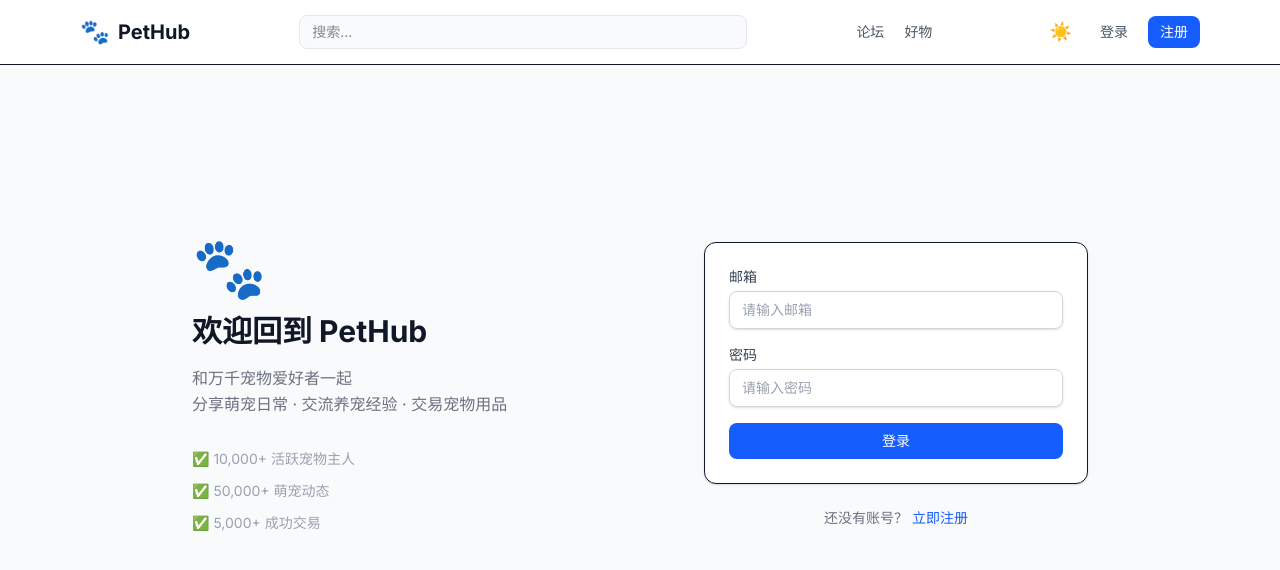
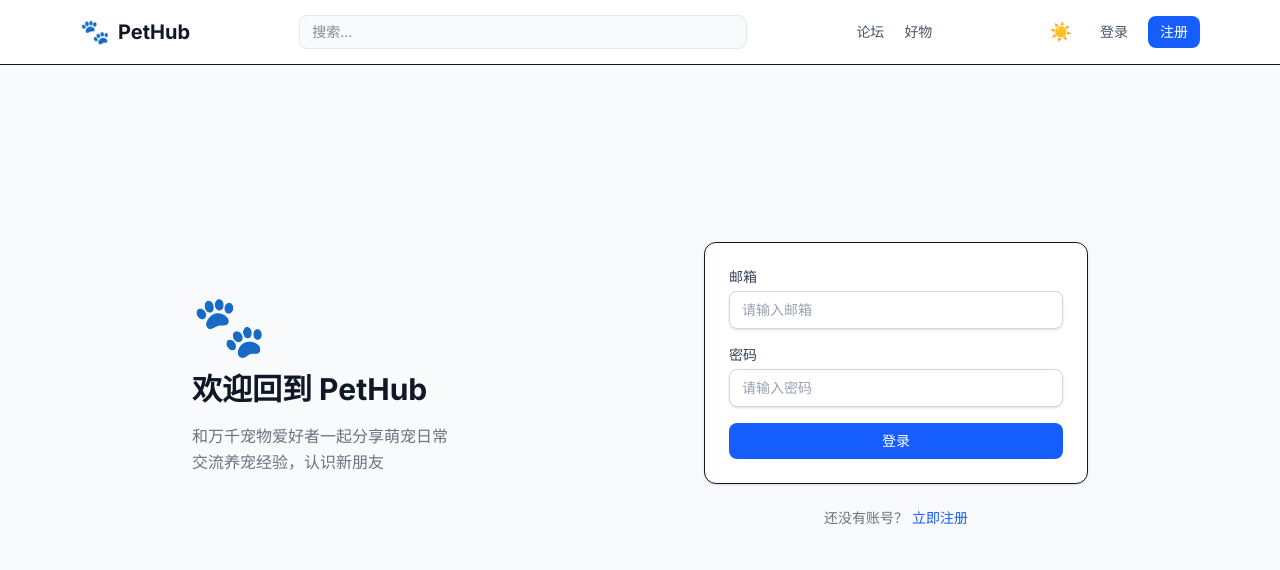
Before and after one commit to BobNill0215/PetHub, a Next.js app in the folder frontend/: page /login in a window 1280 px wide. Shown: the top 570 px of the page. Built offline with nearby package versions, Linux system fonts and the light colour scheme.

Commit message:
fix: login redirect - use window.location.href and auto-redirect on login page

```diff
--- a/frontend/src/app/login/page.tsx
+++ b/frontend/src/app/login/page.tsx
@@ -1,7 +1,21 @@
+'use client';
+
+import { useEffect } from 'react';
+import { useRouter } from 'next/navigation';
 import Link from 'next/link';
 import { LoginForm } from '@/components/auth/LoginForm';
+import { useAuthStore } from '@/stores/auth';
 
 export default function LoginPage() {
+  const router = useRouter();
+  const user = useAuthStore((s) => s.user);
+
+  useEffect(() => {
+    if (user) router.replace('/');
+  }, [user, router]);
+
+  if (user) return null;
+
   return (
     <div className="flex min-h-[80vh] items-center justify-center px-4">
       <div className="flex w-full max-w-4xl gap-12 items-center">
@@ -9,14 +23,9 @@ export default function LoginPage() {
           <div className="text-6xl mb-4">🐾</div>
           <h1 className="text-3xl font-bold text-gray-900">欢迎回到 PetHub</h1>
           <p className="mt-4 text-gray-500 leading-relaxed">
-            和万千宠物爱好者一起<br />
-            分享萌宠日常 · 交流养宠经验 · 交易宠物用品
+            和万千宠物爱好者一起分享萌宠日常<br />
+            交流养宠经验，认识新朋友
           </p>
-          <div className="mt-8 space-y-3 text-sm text-gray-400">
-            <p>✅ 10,000+ 活跃宠物主人</p>
-            <p>✅ 50,000+ 萌宠动态</p>
-            <p>✅ 5,000+ 成功交易</p>
-          </div>
         </div>
         <div className="flex-1 max-w-sm mx-auto">
           <div className="rounded-xl border bg-white p-6 shadow-sm">
--- a/frontend/src/components/auth/LoginForm.tsx
+++ b/frontend/src/components/auth/LoginForm.tsx
@@ -18,7 +18,8 @@ export function LoginForm() {
     setError('');
     try {
       await login(email, password);
-      router.push('/');
+      // Force hard navigation to ensure state is fresh
+      window.location.href = '/';
     } catch (err: any) {
       const msg = err.response?.data?.message || err.message || '登录失败';
       setError(msg);
```
